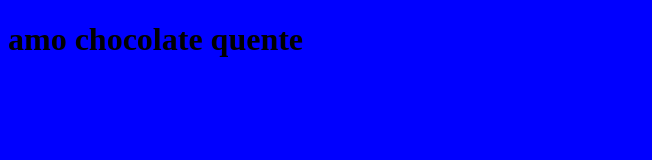
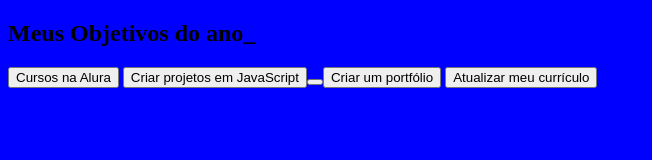
Before and after one commit to mariaelisa2109/pasta-gabi, a plain HTML site: page index.HTML in a window 1280 px wide. Shown: the whole page, without its empty margins (0-652 px from the left). Drawn offline with Linux system fonts and the light colour scheme.

Commit message:
Update index.HTML

```diff
--- a/index.HTML
+++ b/index.HTML
@@ -3,10 +3,17 @@
 <head>
     <meta charset="UTF-8">
     <meta name="viewport" content="width=device-width, initial-scale=1.0">
-    <title>tudo conforme o plano</title>
+    <title>meus objetivos do ano</title>
     <link rel="stylesheet" href="style.css">
 </head>
 <body>
-<h1>amo chocolate quente</h1>
+    <section class=”conteudo-principal”></section>
+    <h2 class=”titulo-principal”>Meus Objetivos do ano_</h2>
+    <div class=”botoes”></div>
+    <button class=”botao”>Cursos na Alura</button>
+    <button class=”botao”>Criar projetos em JavaScript<button>
+        <button class=”botao”>Criar um portfólio</button>
+        <button class=”botao”>Atualizar meu currículo</button>
+    </div>
 </body>
 </html>
```
